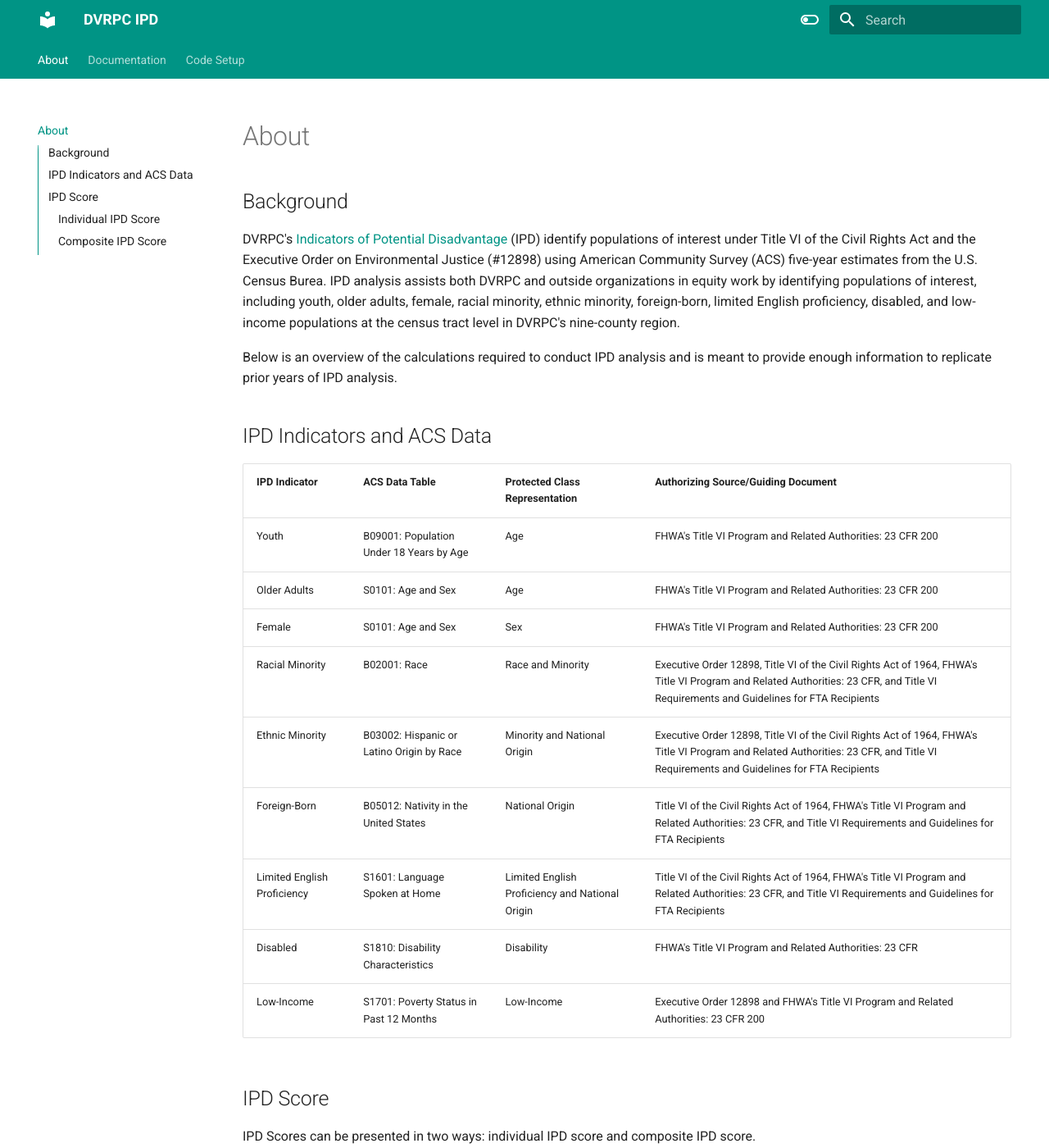
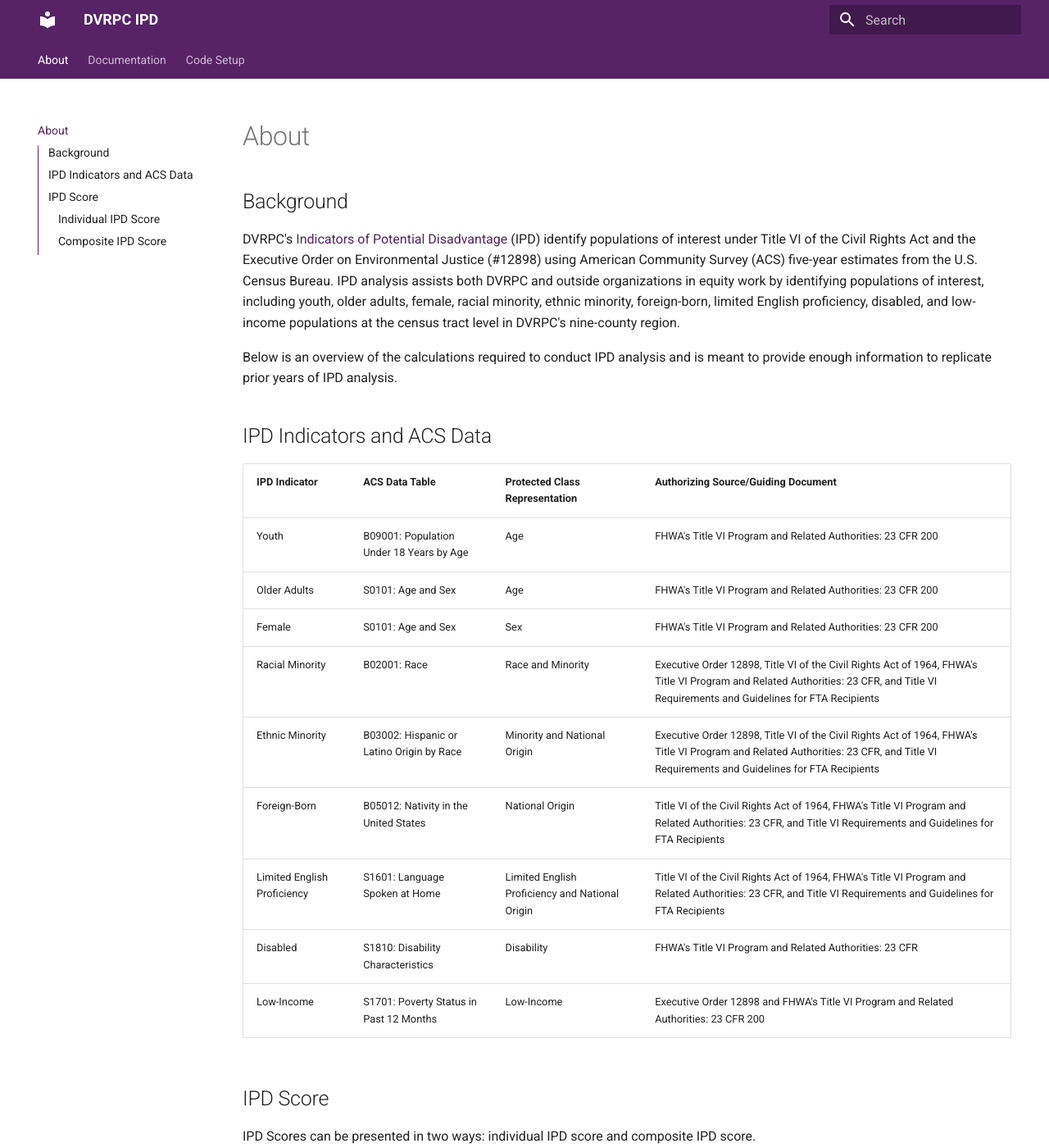
Before and after one commit to dvrpc/ipd, an MkDocs documentation site: the page built from docs/index.md, in a window 1280 px wide and 1400 px high. Shown: the whole window at 82% size. Built offline with MkDocs 1.6.1 and Material for MkDocs 9.7.7, drawn with Linux system fonts in a browser that asks for light colours.

Commit message:
style: added custom color palette

```diff
--- a/docs/index.md
+++ b/docs/index.md
@@ -1,5 +1,5 @@
 ## Background
-DVRPC's [Indicators of Potential Disadvantage](https://www.dvrpc.org/webmaps/ipd/#home) (IPD) identify populations of interest under Title VI of the Civil Rights Act and the Executive Order on Environmental Justice (#12898) using American Community Survey (ACS) five-year estimates from the U.S. Census Burea. IPD analysis assists both DVRPC and outside organizations in equity work by identifying populations of interest, including youth, older adults, female, racial minority, ethnic minority, foreign-born, limited English proficiency, disabled, and low-income populations at the census tract level in DVRPC's nine-county region.
+DVRPC's [Indicators of Potential Disadvantage](https://www.dvrpc.org/webmaps/ipd/#home) (IPD) identify populations of interest under Title VI of the Civil Rights Act and the Executive Order on Environmental Justice (#12898) using American Community Survey (ACS) five-year estimates from the U.S. Census Bureau. IPD analysis assists both DVRPC and outside organizations in equity work by identifying populations of interest, including youth, older adults, female, racial minority, ethnic minority, foreign-born, limited English proficiency, disabled, and low-income populations at the census tract level in DVRPC's nine-county region.
 
 Below is an overview of the calculations required to conduct IPD analysis and is meant to provide enough information to replicate prior years of IPD analysis.
 
--- /dev/null
+++ b/docs/stylesheets/extra.css
@@ -0,0 +1,8 @@
+[data-md-color-scheme="custom"] {
+    --md-primary-fg-color: rgb(88, 34, 103);
+    --md-primary-bg-color: rgb(255, 255, 255);
+    --md-accent-fg-color: rgb(89, 89, 89);
+    --md-default-fg-color: rgb(88, 34, 103);
+    --md-typeset-a-color: rgb(88, 34, 103);
+    --md-code-hl-color--light: rgb(89, 89, 89);
+}
--- a/mkdocs.yml
+++ b/mkdocs.yml
@@ -15,18 +15,10 @@ theme:
     - content.code.copy
   language: en
   palette:
-    - scheme: default
-      toggle:
-        icon: material/toggle-switch-off-outline
-        name: Switch to dark mode
-      primary: teal
+    - scheme: custom
       accent: purple
-    - scheme: slate
-      toggle:
-        icon: material/toggle-switch
-        name: Switch to light mode
-      primary: teal
-      accent: lime
+extra_css:
+  - stylesheets/extra.css
 markdown_extensions:
   - admonition
   - footnotes
```
